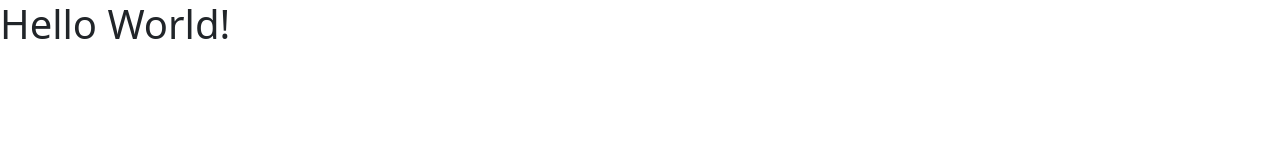
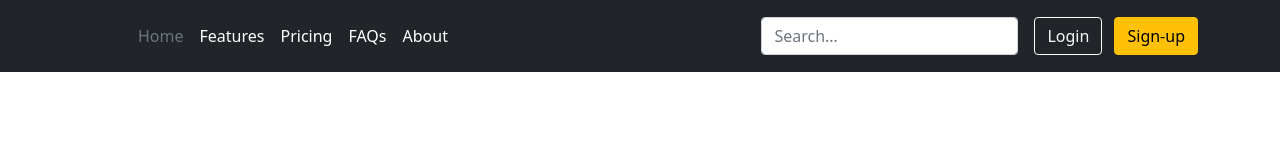
Before and after one commit to damar-sk/myfirstbootstrapsite, a plain HTML site: page index.html in a window 1280 px wide. Drawn offline with nearby package versions, Linux system fonts and the light colour scheme.

Commit message:
Added Header

```diff
--- a/index.html
+++ b/index.html
@@ -9,7 +9,32 @@
     <link href="style.css" rel="stylesheet" type="text/css" />
   </head>
   <body>
-    <h1>Hello World!</h1>
+    <header class="p-3 bg-dark text-white">
+      <div class="container">
+        <div class="d-flex flex-wrap align-items-center justify-content-center justify-content-lg-start">
+          <a href="/" class="d-flex align-items-center mb-2 mb-lg-0 text-white text-decoration-none">
+            <svg class="bi me-2" width="40" height="32"><use xlink:href="#bootstrap"></use></svg>
+          </a>
+
+          <ul class="nav col-12 col-lg-auto me-lg-auto mb-2 justify-content-center mb-md-0">
+            <li><a href="#" class="nav-link px-2 text-secondary">Home</a></li>
+            <li><a href="#" class="nav-link px-2 text-white">Features</a></li>
+            <li><a href="#" class="nav-link px-2 text-white">Pricing</a></li>
+            <li><a href="#" class="nav-link px-2 text-white">FAQs</a></li>
+            <li><a href="#" class="nav-link px-2 text-white">About</a></li>
+          </ul>
+
+          <form class="col-12 col-lg-auto mb-3 mb-lg-0 me-lg-3">
+            <input type="search" class="form-control form-control-dark" placeholder="Search...">
+          </form>
+
+          <div class="text-end">
+            <button type="button" class="btn btn-outline-light me-2">Login</button>
+            <button type="button" class="btn btn-warning">Sign-up</button>
+          </div>
+        </div>
+      </div>
+  </header>
     <script src="script.js"></script>
   </body>
 </html>
```
